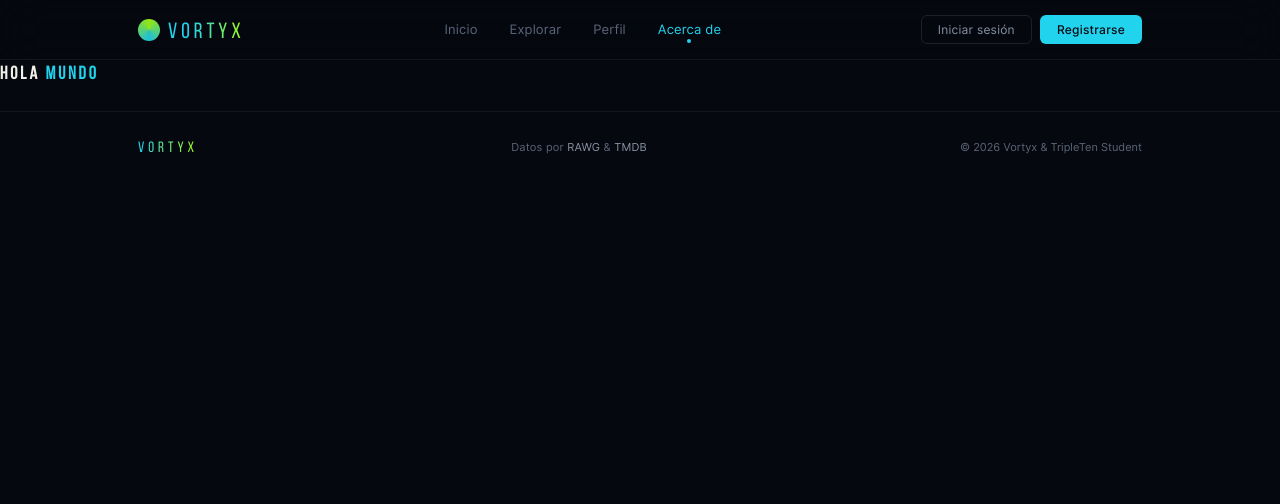
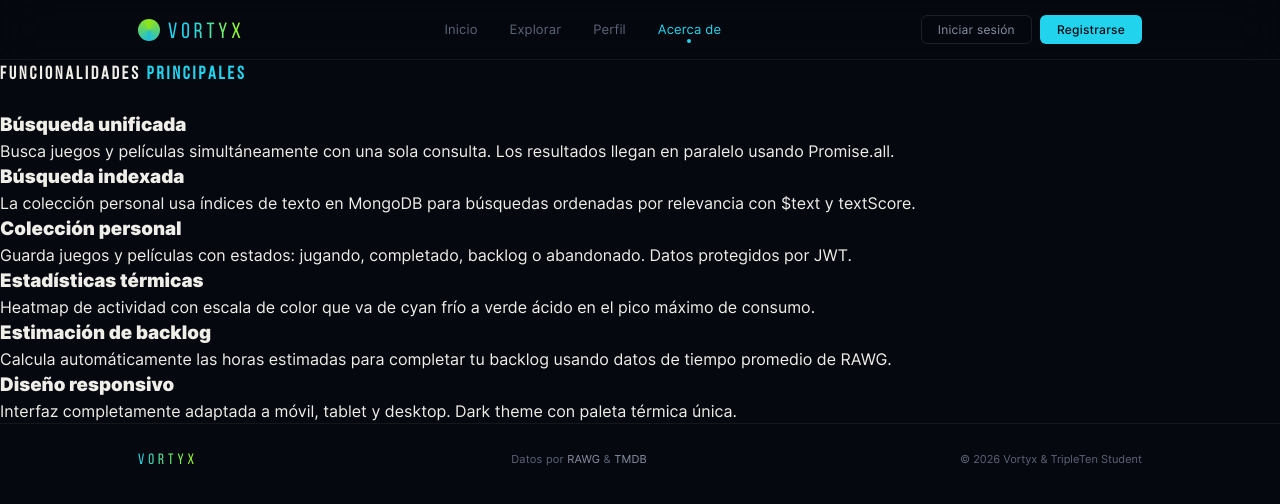
Before and after one commit to NorimNori/vortyx-frontend, a React (Vite) app: page /about in a window 1280 px wide. Shown: the top 504 px of the page. Built offline with nearby package versions, Linux system fonts and the light colour scheme; no server answers.

Commit message:
feat: create FeaturesSection component

```diff
--- a/src/components/About/About.jsx
+++ b/src/components/About/About.jsx
@@ -1,9 +1,9 @@
-import SectionTitle from "./SectionTitle";
+import FeaturesSection from "./FeaturesSection";
 
 function About() {
   return (
     <div>
-      <SectionTitle main="Hola" accent="mundo" />
+      <FeaturesSection />
     </div>
   );
 }
--- /dev/null
+++ b/src/components/About/FeaturesSection.jsx
@@ -0,0 +1,29 @@
+import { FEATURES } from "../../utils/aboutData";
+import SectionTitle from "../About/SectionTitle";
+
+function FeaturesSection() {
+  return (
+    <section
+      className="about__features"
+      aria-label="Funcionalidades principales"
+    >
+      <SectionTitle main="FUNCIONALIDADES" accent="PRINCIPALES" />
+
+      <ul className="about__feat-grid">
+        {FEATURES.map(({ id, name, desc, color }) => (
+          <li key={id} className="about__feat-card">
+            <div
+              className="about__feat-accent"
+              style={{ background: color }}
+              aria-hidden="true"
+            />
+            <h3 className="about__feat-name">{name}</h3>
+            <p className="about__feat-desc">{desc}</p>
+          </li>
+        ))}
+      </ul>
+    </section>
+  );
+}
+
+export default FeaturesSection;
```
